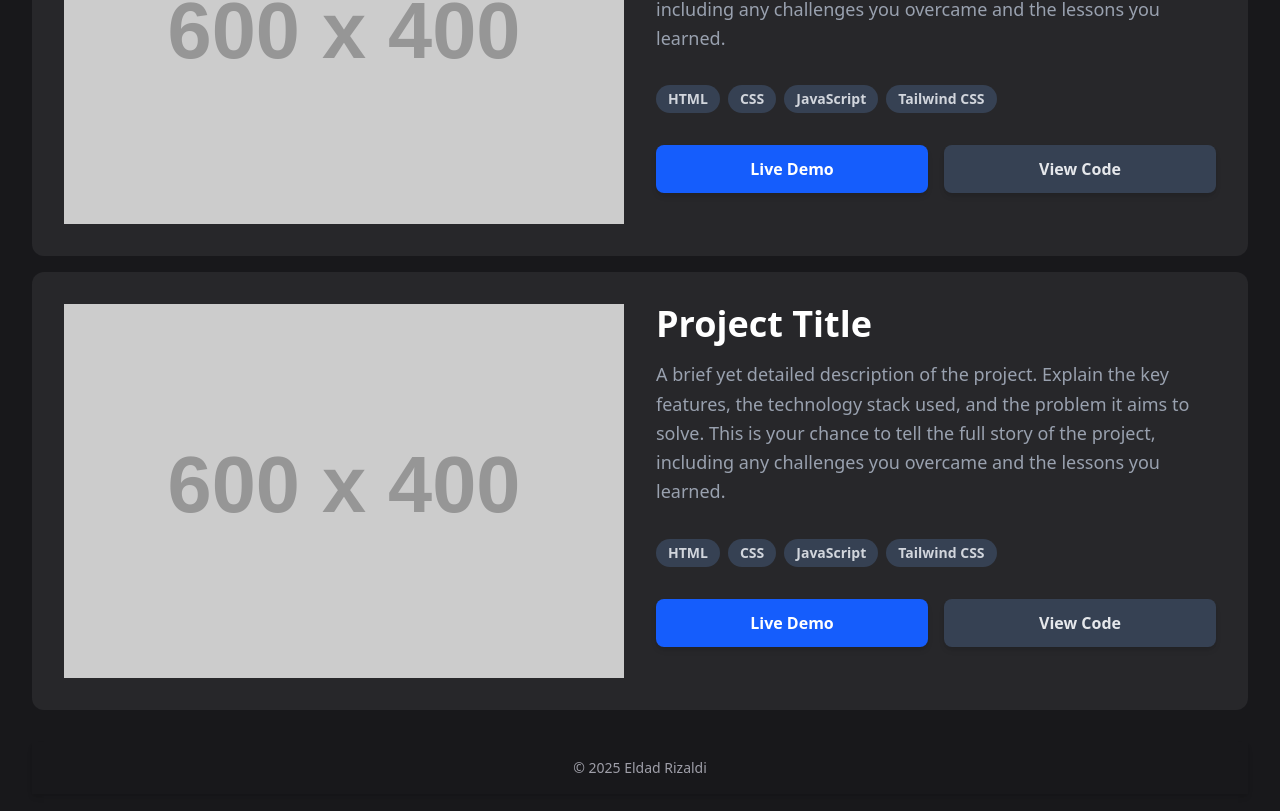
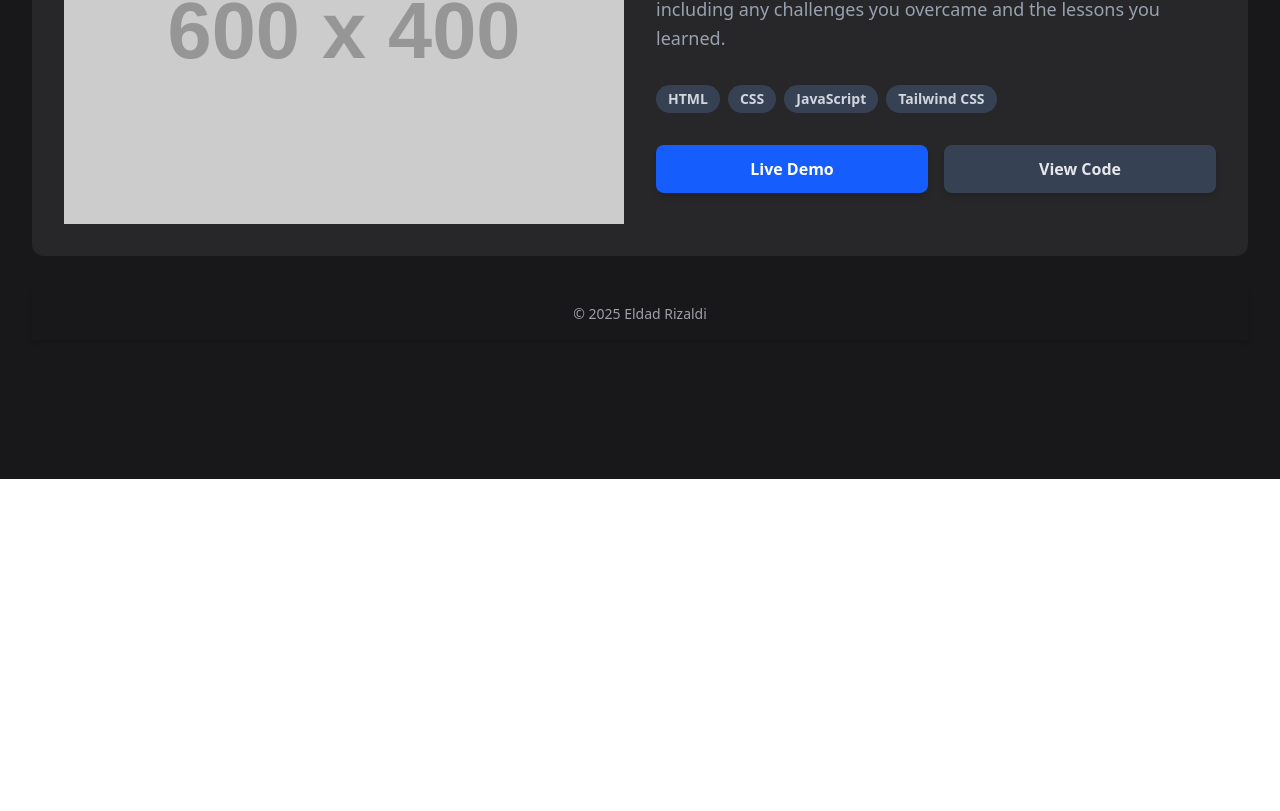
Before and after one commit to rizaldieldad/my-portfolio-website-v1, a React (Vite) app: page /projects in a window 1280 px wide. Shown: the part 321-1132 px from the top of the page. After the commit the page ends 800 px from the top, so only its background shows below. Built offline with nearby package versions, Linux system fonts and the light colour scheme.

Commit message:
about me page design

```diff
--- a/src/App.jsx
+++ b/src/App.jsx
@@ -5,6 +5,7 @@ import { Routes, Route } from 'react-router-dom'
 
 import Home from './pages/Home'
 import Projects from './pages/Projects'
+import AboutMe from './pages/AboutMe'
 
 function App () {
   return (
@@ -12,6 +13,7 @@ function App () {
       <Routes>
         <Route path='/' element={<Home />} />
         <Route path='/projects' element={<Projects />} />
+        <Route path='/about-me' element={<AboutMe />} />
       </Routes>
     </ThemeProvider>
   )
--- a/src/components/CardProjectDetail.jsx
+++ b/src/components/CardProjectDetail.jsx
@@ -1,7 +1,6 @@
 function CardProjectDetail () {
   return (
-    <div className='grid gap-4'>
-      <div className='flex flex-col md:flex-row gap-8 bg-white dark:bg-zinc-800  p-8 rounded-xl shadow-sm shadow-gray-400 dark:shadow-none transition-colors duration-200'>
+    <div className='flex flex-col md:flex-row gap-8 bg-white dark:bg-zinc-800 mb-8 p-8 rounded-xl shadow-sm shadow-gray-400 dark:shadow-none transition-colors duration-200'>
       <div className='w-full md:w-1/2'>
         <img
           src='https://placehold.co/600x400'
@@ -56,63 +55,6 @@ function CardProjectDetail () {
         </div>
       </div>
     </div>
-
-      <div className='flex flex-col md:flex-row gap-8 bg-white dark:bg-zinc-800  p-8 rounded-xl shadow-sm shadow-gray-400 dark:shadow-none transition-colors duration-200'>
-        <div className='w-full md:w-1/2'>
-          <img
-            src='https://placehold.co/600x400'
-            alt='Profile'
-            className='w-full h-full object-cover'
-            onError={e => {
-              e.target.src =
-                'https://placehold.co/50x50/E5E7EB/1F2937?text=Project+Image'
-            }}
-          />
-        </div>
-        <div className='w-full md:w-1/2'>
-          <div className='space-y-4'>
-            <h1 className='text-3xl sm:text-4xl font-extrabold text-zinc-800 dark:text-white'>
-              Project Title
-            </h1>
-            <p className='text-gray-400 text-base sm:text-lg leading-relaxed'>
-              A brief yet detailed description of the project. Explain the key
-              features, the technology stack used, and the problem it aims to
-              solve. This is your chance to tell the full story of the project,
-              including any challenges you overcame and the lessons you learned.
-            </p>
-
-            <div className='flex flex-wrap gap-2 pt-4'>
-              <span className='bg-gray-700 text-gray-300 text-sm font-semibold px-3 py-1 rounded-full'>
-                HTML
-              </span>
-              <span className='bg-gray-700 text-gray-300 text-sm font-semibold px-3 py-1 rounded-full'>
-                CSS
-              </span>
-              <span className='bg-gray-700 text-gray-300 text-sm font-semibold px-3 py-1 rounded-full'>
-                JavaScript
-              </span>
-              <span className='bg-gray-700 text-gray-300 text-sm font-semibold px-3 py-1 rounded-full'>
-                Tailwind CSS
-              </span>
-            </div>
-          </div>
-          <div className='mt-8 flex flex-col sm:flex-row gap-4'>
-            <a
-              href='#'
-              className='flex-1 text-center bg-blue-600 hover:bg-blue-700 text-white font-bold py-3 px-6 rounded-lg transition duration-300 ease-in-out transform hover:scale-105 shadow-md'
-            >
-              Live Demo
-            </a>
-            <a
-              href='#'
-              className='flex-1 text-center bg-gray-700 hover:bg-gray-600 text-gray-200 hover:text-white font-bold py-3 px-6 rounded-lg transition duration-300 ease-in-out transform hover:scale-105 shadow-md'
-            >
-              View Code
-            </a>
-          </div>
-        </div>
-      </div>
-    </div>
   )
 }
 
--- a/src/components/Navbar.jsx
+++ b/src/components/Navbar.jsx
@@ -29,9 +29,9 @@ function Navbar () {
           Projects
         </Link>
         <Link
-          to='#'
+          to='/about-me'
           className={`hover:text-sky-600 dark:hover:text-sky-400 transition-colors duration-200 ${
-            location.pathname === '/about' ? 'text-sky-600' : ''
+            location.pathname === '/about-me' ? 'text-sky-600' : ''
           }`}
         >
           About Me
--- /dev/null
+++ b/src/pages/AboutMe.jsx
@@ -0,0 +1,124 @@
+import {
+  FaEnvelope,
+  FaPhone,
+  FaGithub,
+  FaLinkedin,
+  FaInstagram
+} from 'react-icons/fa'
+import Layout from '../components/Layout'
+
+function AboutMe () {
+  return (
+    <Layout>
+      <div className='flex flex-col md:flex-row gap-8 items-start'>
+        {/* left column */}
+        <div className='flex flex-col w-full md:w-1/3 lg:w-1/4 items-center md:items-start space-y-6'>
+          <div className='w-48 h-48 sm:w-56 sm:h-56 rounded-full border-4 border-gray-600 overflow-hidden bg-gray-700 flex items-center justify-center text-sm text-gray-400'>
+            Profile Pic
+          </div>
+
+          <div className='flex flex-col w-full space-y-3'>
+            <a
+              href='#'
+              className='flex flex-row items-center gap-2 hover:bg-yellow-700 hover:rounded-full hover:text-white transition-all bg-transition duration-400'
+            >
+              <div className='p-3 rounded-full bg-yellow-700'>
+                <FaEnvelope className='w-5 h-5' />
+              </div>
+              <span>eldad.rizaldi@gmail.com</span>
+            </a>
+
+            <a
+              href='#'
+              className='flex flex-row items-center gap-2 hover:bg-teal-700 hover:rounded-full hover:text-white transition-all duration-400'
+            >
+              <div className='p-3 rounded-full bg-teal-700'>
+                <FaPhone className='w-5 h-5' />
+              </div>
+              <span>(+62) 821-3640-2975 (ID)</span>
+            </a>
+
+            <a
+              href='https://github.com/rizaldieldad'
+              className='flex flex-row items-center gap-2 hover:bg-gray-700 hover:rounded-full hover:text-white transition-all duration-400'
+            >
+              <div className='p-3 rounded-full bg-gray-700'>
+                <FaGithub className='w-5 h-5' />
+              </div>
+              <span>rizaldieldad</span>
+            </a>
+
+            <a
+              href='https://www.linkedin.com/in/eldad-rizaldi-adipratama'
+              className='flex flex-row items-center gap-2 hover:bg-sky-700 hover:rounded-full hover:text-white transition-all duration-400'
+            >
+              <div className='p-3 rounded-full bg-sky-700'>
+                <FaLinkedin className='w-5 h-5' />
+              </div>
+              <span>Eldad Rizaldi Adipratama</span>
+            </a>
+
+            <a
+              href='#'
+              className='flex flex-row items-center gap-2 hover:bg-pink-700 hover:rounded-full hover:text-white transition-all duration-400'
+            >
+              <div className='p-3 rounded-full bg-pink-700'>
+                <FaInstagram className='w-5 h-5' />
+              </div>
+              <span>Instagram</span>
+            </a>
+          </div>
+        </div>
+
+        {/* right column */}
+        <div className='w-full md:w-2/3 lg:w-3/4 space-y-6'>
+          <h2 className='text-3xl font-bold text-slate-900 dark:text-white'>
+            Eldad Rizaldi
+          </h2>
+          <p className='text-slate-600 dark:text-zinc-400 leading-loose'>
+            Lorem ipsum dolor sit, amet consectetur adipisicing elit.
+            Voluptates, illo iure voluptate unde voluptas deleniti sequi sunt,
+            delectus modi rerum fuga suscipit quam culpa? Molestias commodi ab a
+            beatae alias, quas impedit sapiente? Necessitatibus sapiente ad
+            eveniet mollitia sint quisquam aspernatur possimus omnis praesentium
+            dicta?
+          </p>
+          <p className='text-slate-600 dark:text-zinc-400 leading-loose'>
+            Lorem ipsum dolor sit amet consectetur adipisicing elit. Voluptate
+            dicta itaque quis vitae commodi. Quasi labore laudantium blanditiis
+            consequuntur, nisi ipsam perferendis dolore qui? Fugiat incidunt ad
+            repudiandae cumque itaque.
+          </p>
+
+          {/* spotify playlist */}
+          <div className='mt-22'>
+            <h2 className='text-xl font-bold text-slate-900 dark:text-white'>
+              My Spotify Playlist
+            </h2>
+            <div className='grid md:grid-cols-2 gap-6 mt-4'>
+              <iframe
+                src='https://open.spotify.com/embed/playlist/1eITpr7Nz9ObBqQWK1fP8M?utm_source=generator&theme=0'
+                width='100%'
+                height='352'
+                allow='autoplay; clipboard-write; encrypted-media; fullscreen; picture-in-picture'
+                loading='lazy'
+              ></iframe>
+              <iframe
+                data-testid='embed-iframe'
+                src='https://open.spotify.com/embed/album/7ah4nkw82m0ngQwPKrgHUc?utm_source=generator&theme=0'
+                width='100%'
+                height='352'
+                frameBorder='0'
+                allowfullscreen=''
+                allow='autoplay; clipboard-write; encrypted-media; fullscreen; picture-in-picture'
+                loading='lazy'
+              ></iframe>
+            </div>
+          </div>
+        </div>
+      </div>
+    </Layout>
+  )
+}
+
+export default AboutMe
```
Lines whose indentation alone changed are shown as unchanged.
